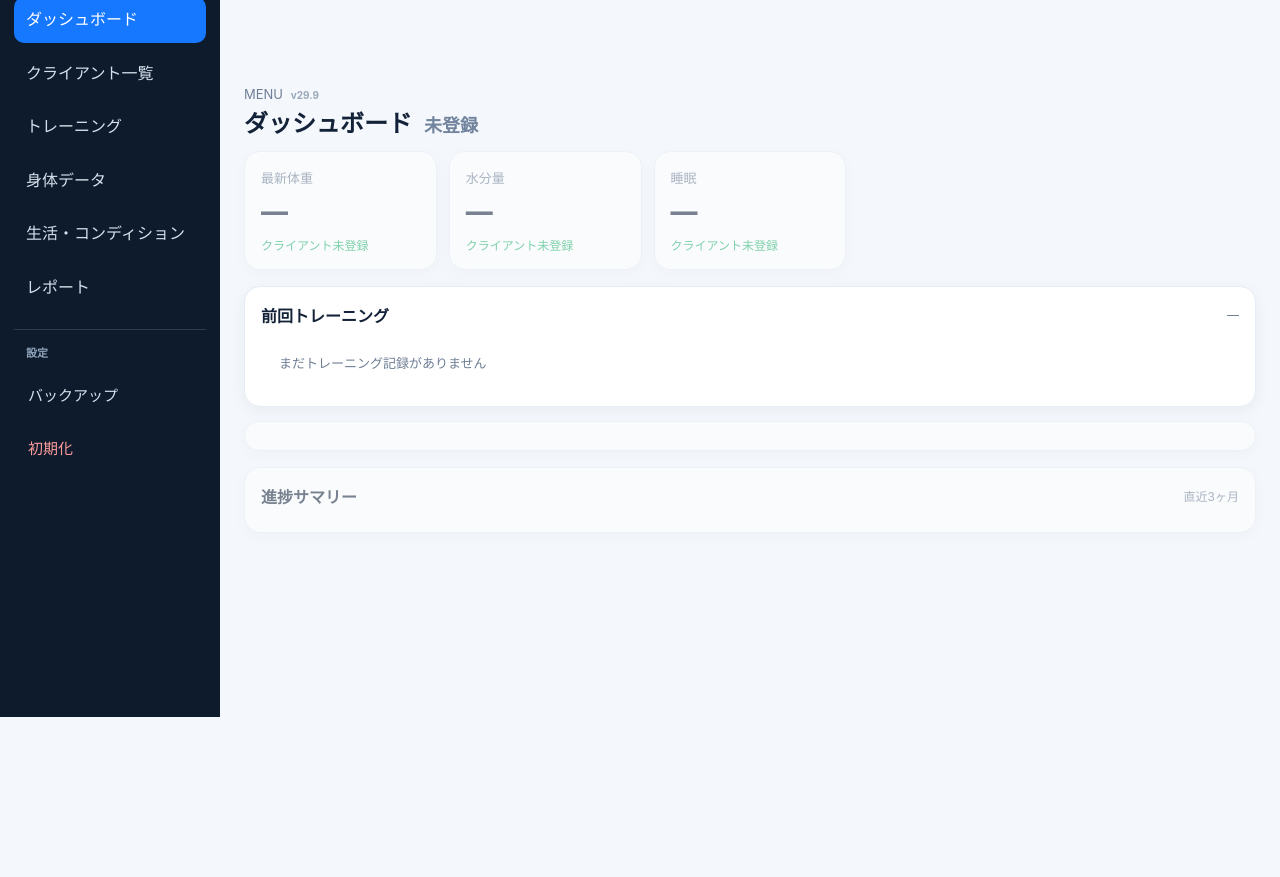
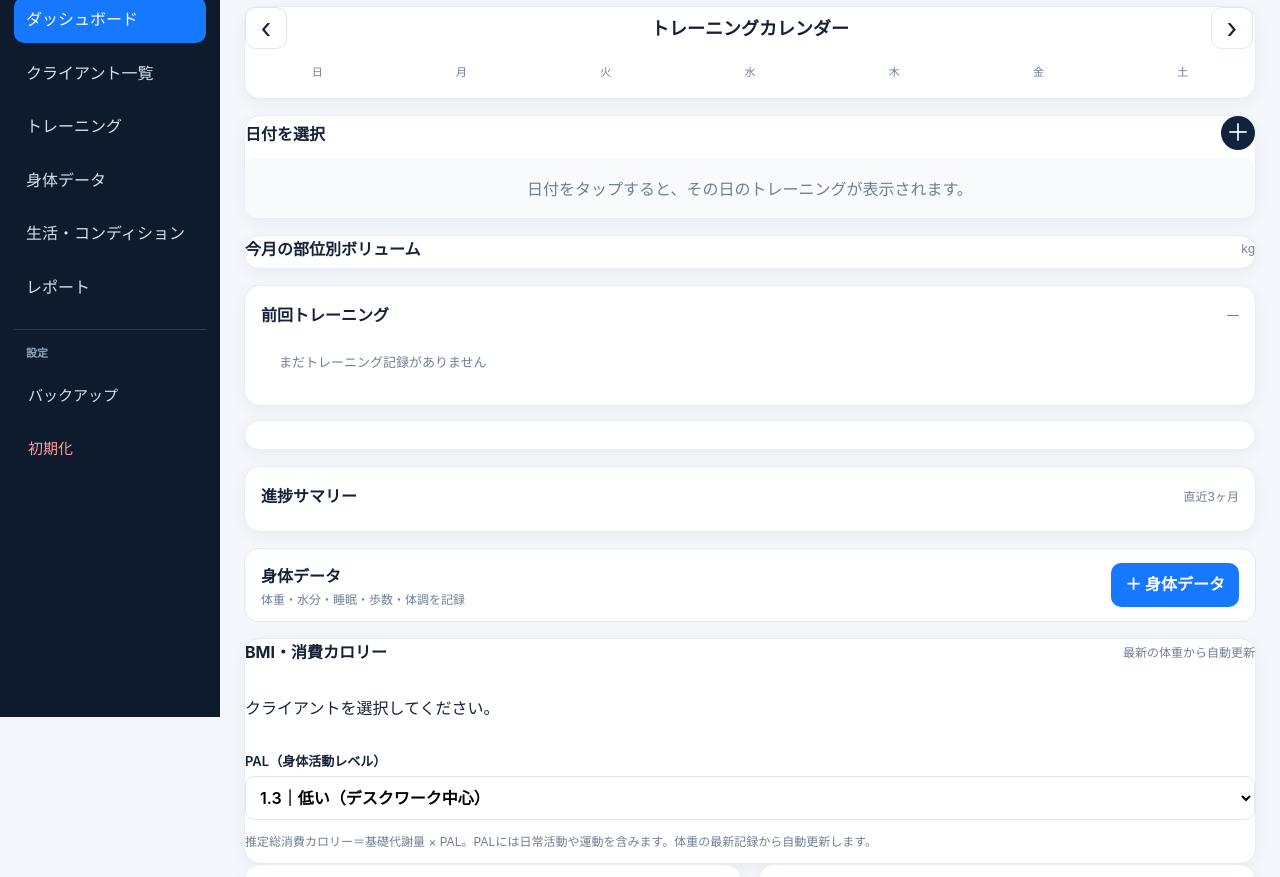
Before and after one commit to tkda25/pt-analytics, a plain HTML site: page index.html in a window 1280 px wide. Shown: the part 83-960 px from the top of the page. Before the commit the page ends 800 px from the top, so only its background shows below. Drawn offline with Linux system fonts and the light colour scheme.

Commit message:
Replace NEAT and exercise inputs with PAL selector

```diff
--- a/index.html
+++ b/index.html
@@ -40,7 +40,7 @@
 
     <main>
       <div class="view-heading">
-        <p class="eyebrow">MENU <small class="build-marker">v29.9</small></p>
+        <p class="eyebrow">MENU <small class="build-marker">v30.2</small></p>
         <div class="view-title-row">
           <h2 id="viewTitle">ダッシュボード</h2>
           <span id="viewClientName" class="view-client-name">未登録</span>
@@ -133,10 +133,8 @@
       <section class="grid one" id="metabolismSection" data-section="body">
         <article class="card"><div class="card-head"><h3>BMI・消費カロリー</h3><span>最新の体重から自動更新</span></div>
           <div id="metabolismMetrics" class="metabolism-grid"></div>
-          <div class="form-grid metabolism-inputs">
-            <label>NEAT（運動以外の活動消費 kcal/日）<input id="neatKcal" type="number" min="0" max="5000" step="10" placeholder="例：400"></label>
-            <label>運動による消費（kcal/日）<input id="exerciseKcal" type="number" min="0" max="5000" step="10" placeholder="例：300"></label>
-          </div><p class="hint">NEATと運動消費は目安を手入力。基礎代謝はMifflin-St Jeor式、食事誘発性熱産生は総消費の10%と仮定します。未入力の項目は総消費に含めません。</p>
+          <div class="metabolism-inputs"><label>PAL（身体活動レベル）<select id="palLevel"><option value="1.3">1.3｜低い（デスクワーク中心）</option><option value="1.5">1.5｜普通（適度な日常活動）</option><option value="1.7">1.7｜高い（立ち仕事・運動習慣あり）</option></select></label></div>
+          <p class="hint">推定総消費カロリー＝基礎代謝量 × PAL。PALには日常活動や運動を含みます。体重の最新記録から自動更新します。</p>
         </article>
       </section>
       <section class="grid two" id="bodySection" data-section="body">
@@ -293,6 +291,6 @@
     </form>
   </dialog>
 
-  <script src="app.js?v=30-1-1116"></script>
+  <script src="app.js?v=30-2-1116"></script>
 </body>
 </html>
```
